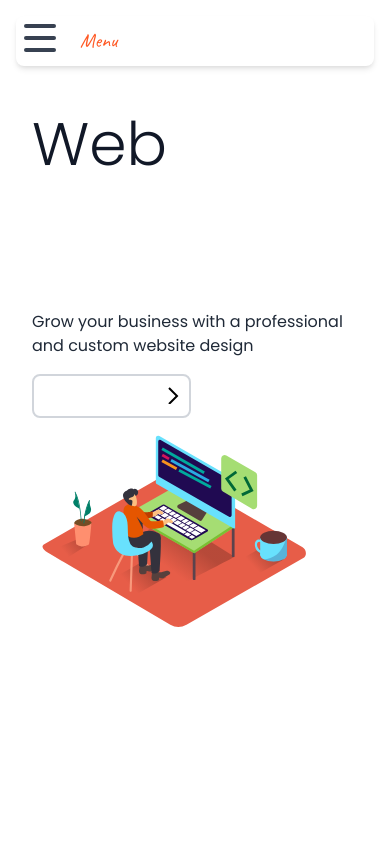
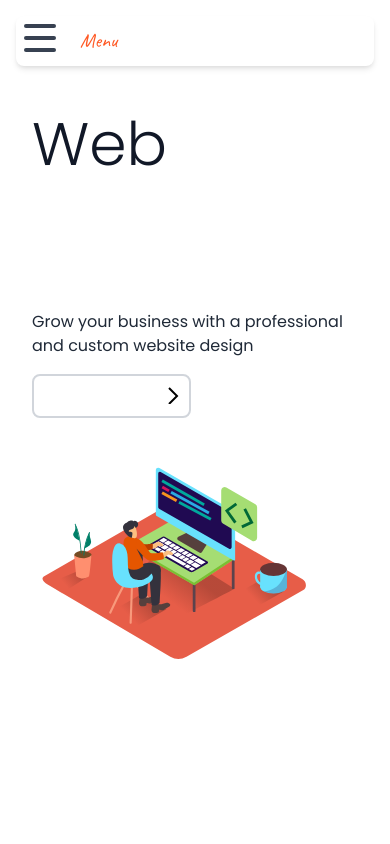
Before and after one commit to skystanoyevitch/sky-portfolio, a React (Create React App) app: page / in a window 390 px wide. Shown: the top 844 px of the page. Built offline with nearby package versions, Linux system fonts and the light colour scheme.

Commit message:
mobile: fixed margin for icon

```diff
--- a/src/Pages/Home/Components/Hero.jsx
+++ b/src/Pages/Home/Components/Hero.jsx
@@ -32,7 +32,7 @@ function Hero() {
 							</button>
 						</a>
 					</div>
-					<div className="h-60 w-80 lg:w-full lg:h-full lg:flex-1 lg:mt-20 bg-heroImg bg-no-repeat"></div>
+					<div className="h-60 w-80 my-8 lg:w-full lg:h-full lg:flex-1 lg:mt-20 bg-heroImg bg-no-repeat"></div>
 				</div>
 			</div>
 		</div>
```
